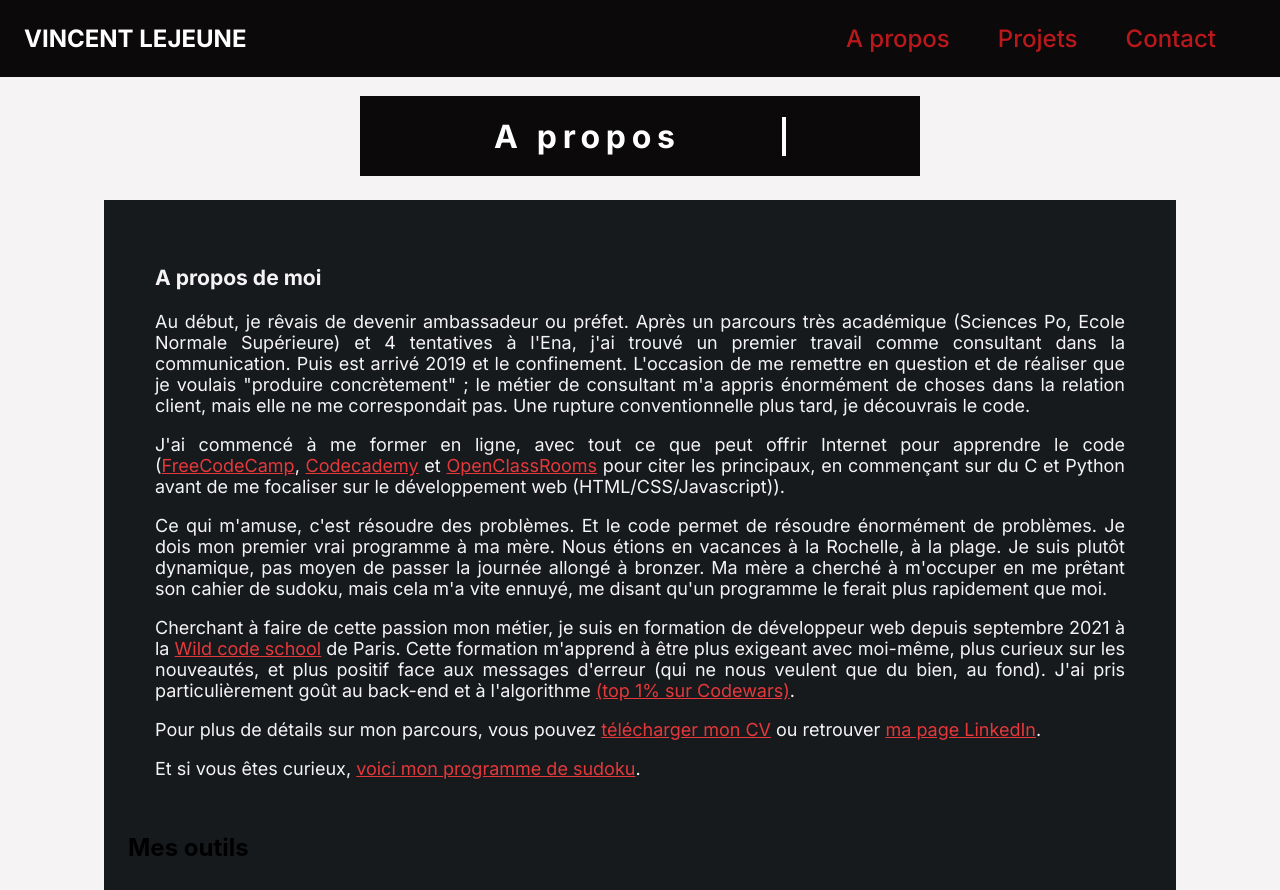
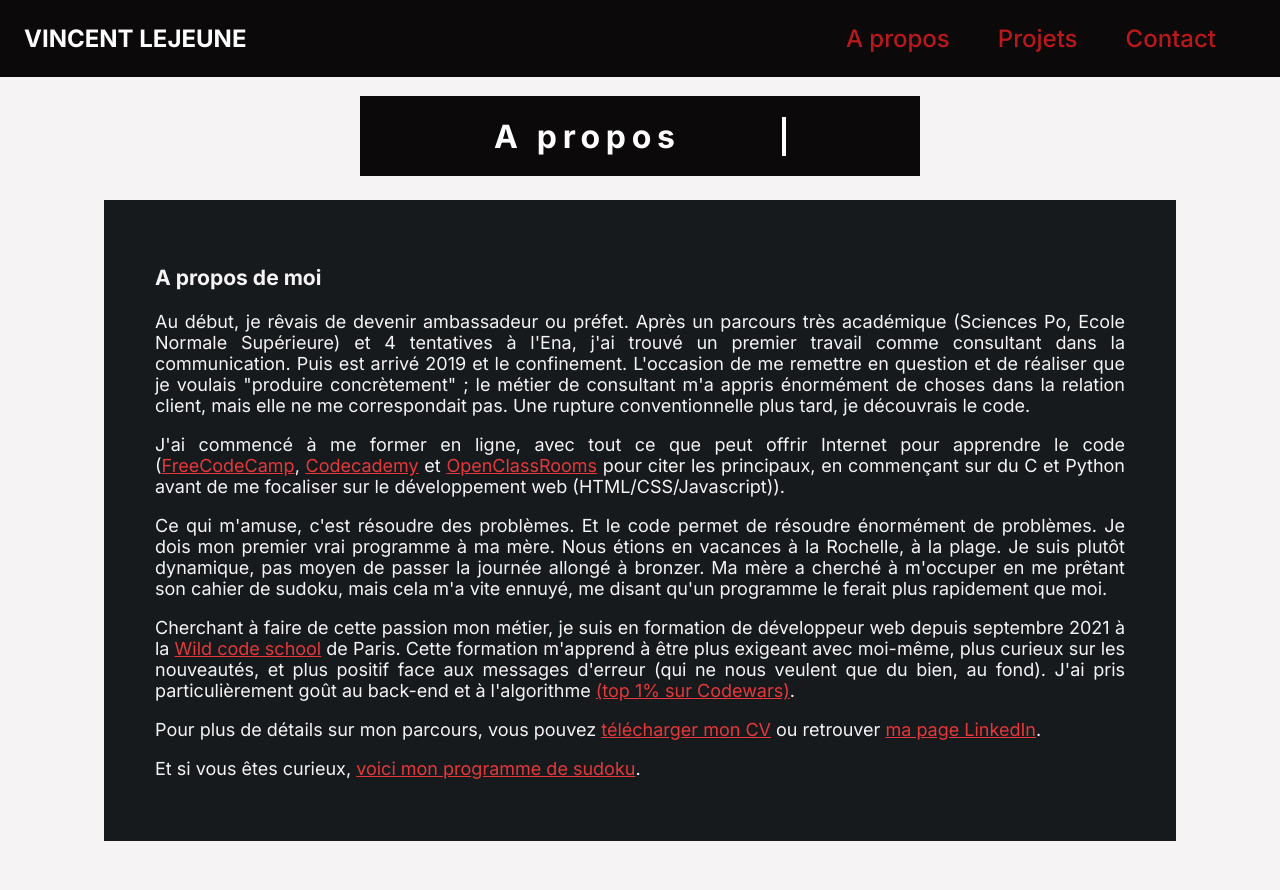
Before and after one commit to VincentCMLejeune/Portfolio, a React (Create React App) app in the folder portfolio/: page /about in a window 1280 px wide. After the commit the page ends 841 px from the top, so only its background shows below. Built offline with nearby package versions, Linux system fonts and the light colour scheme.

Commit message:
content fix

```diff
--- a/portfolio/src/screens/about/About.jsx
+++ b/portfolio/src/screens/about/About.jsx
@@ -14,7 +14,6 @@ export default function About() {
       </div>
       <div className={styles.about}>
         <Introduction />
-        <h2>Mes outils</h2>
       </div>
     </>
   );
```
